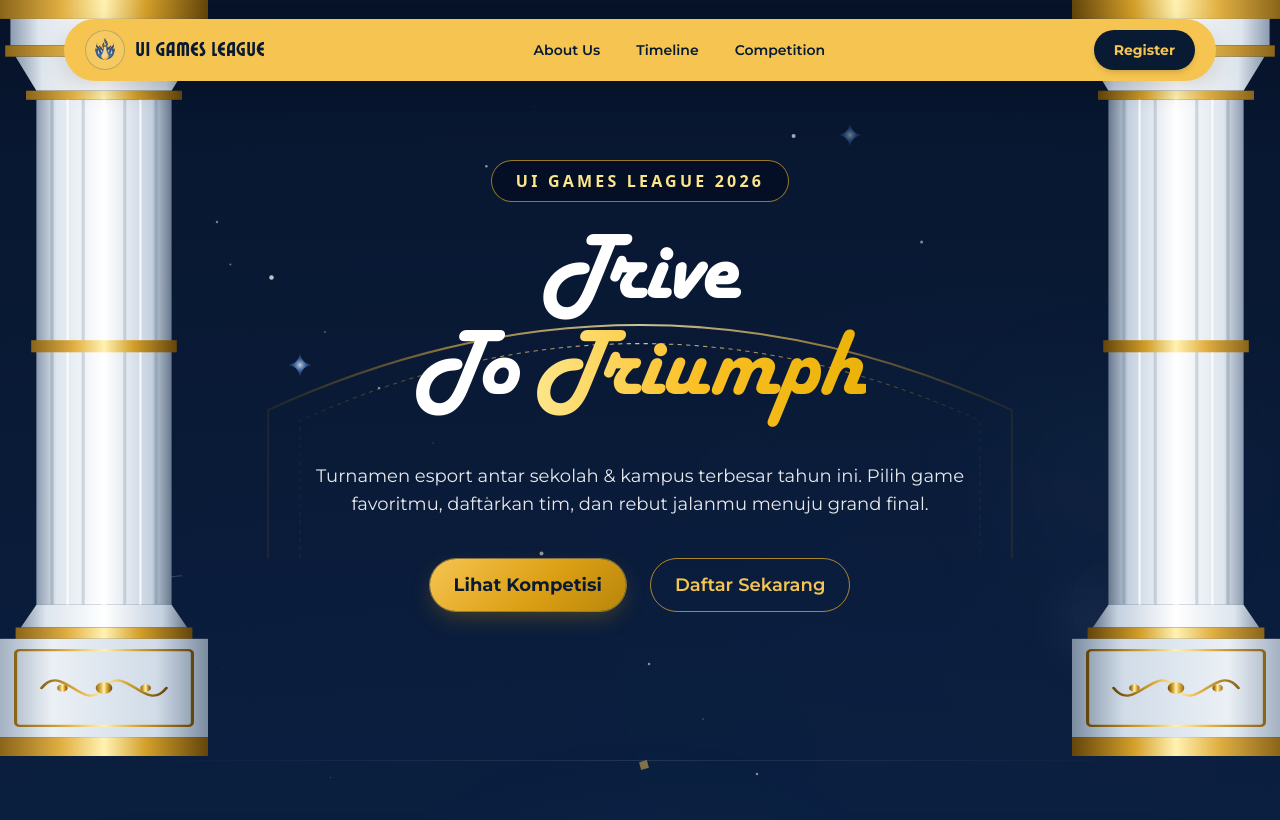
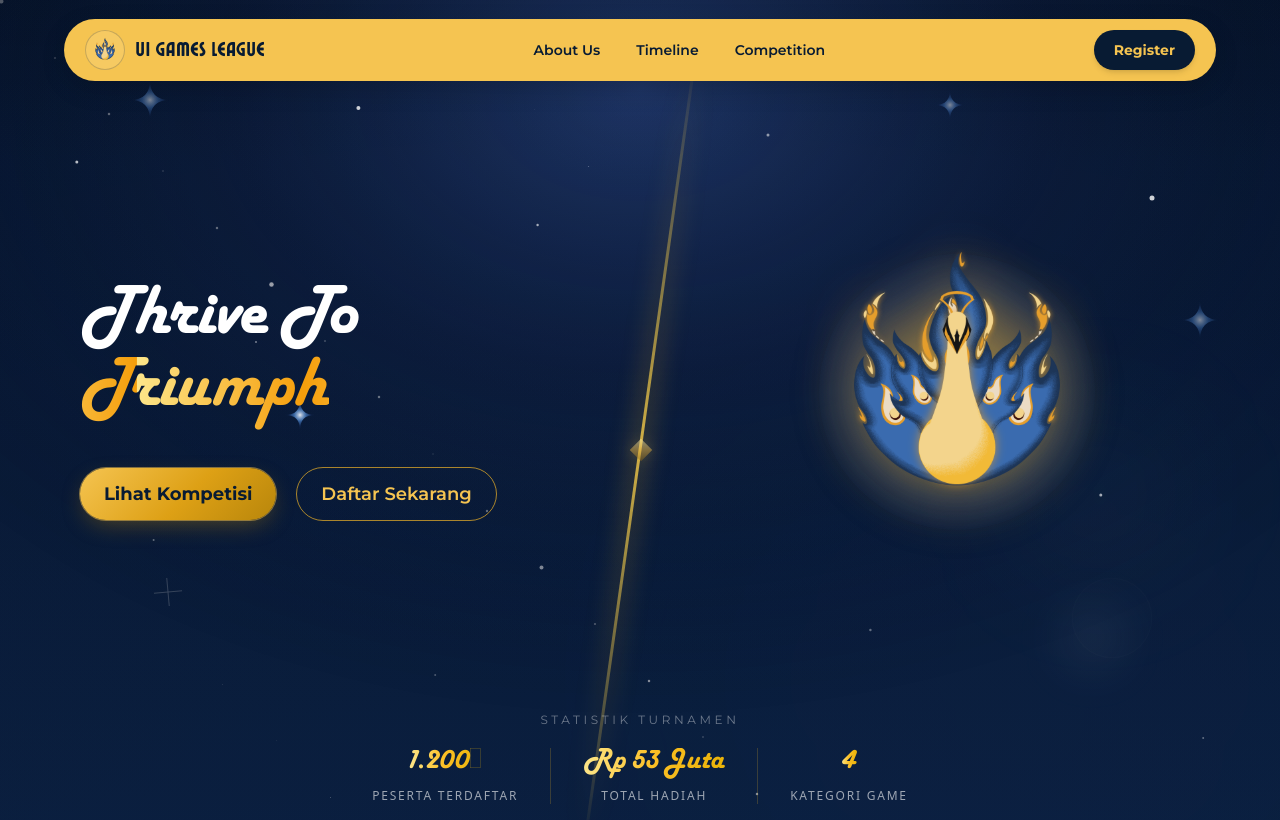
Before and after one commit to alkhairiu/uigl00test, a React (Vite) app: page / in a window 1280 px wide. Shown: the top 820 px of the page. Built offline with nearby package versions, Linux system fonts and the light colour scheme; a web font is replaced by a local one.

Commit message:
arif: redesign hero section

```diff
--- a/src/components/sections/Hero.jsx
+++ b/src/components/sections/Hero.jsx
@@ -1,4 +1,5 @@
 import { Link } from "react-router-dom";
+import { useEffect, useMemo, useRef, useState } from "react";
 
 const stats = [
   {
@@ -15,14 +16,80 @@ const stats = [
   },
 ];
 
-// 1. Background Bintang
-function BackgroundStars() {
+
+const LOGO_SRC = "/vite.svg";
+
+function prefersReducedMotion() {
+  if (typeof window === "undefined") return false;
+  return window.matchMedia("(prefers-reduced-motion: reduce)").matches;
+}
+
+// Keyframes lokal khusus section ini — tidak menyentuh tailwind.config
+function HeroStyles() {
+  return (
+    <style>{`
+      @keyframes hero-float {
+        0%, 100% { transform: translateY(0px); }
+        50% { transform: translateY(-12px); }
+      }
+      @keyframes hero-pulse-glow {
+        0%, 100% { opacity: 0.5; filter: drop-shadow(0 0 6px rgba(226,177,68,0.35)); }
+        50% { opacity: 1; filter: drop-shadow(0 0 26px rgba(226,177,68,0.85)); }
+      }
+      @keyframes hero-shimmer {
+        0% { background-position: -200% 0; }
+        100% { background-position: 200% 0; }
+      }
+      @keyframes hero-rise {
+        from { opacity: 0; transform: translateY(22px); }
+        to { opacity: 1; transform: translateY(0); }
+      }
+      @keyframes hero-pop {
+        from { opacity: 0; transform: scale(0.85) translateY(14px); }
+        to { opacity: 1; transform: scale(1) translateY(0); }
+      }
+      @keyframes hero-bounce-y {
+        0%, 100% { transform: translateY(0); }
+        50% { transform: translateY(6px); }
+      }
+      @keyframes ember-rise {
+        0% { transform: translateY(0) scale(0.6); opacity: 0; }
+        15% { opacity: 1; }
+        90% { opacity: 0.4; }
+        100% { transform: translateY(-170px) scale(1); opacity: 0; }
+      }
+      .hero-rise { opacity: 0; animation: hero-rise 0.8s cubic-bezier(0.22, 1, 0.36, 1) forwards; }
+      .hero-pop { opacity: 0; animation: hero-pop 0.9s cubic-bezier(0.22, 1, 0.36, 1) forwards; }
+      .hero-float { animation: hero-float 5s ease-in-out infinite; }
+      .hero-pulse-glow { animation: hero-pulse-glow 2.6s ease-in-out infinite; }
+      .hero-shimmer-text { background-size: 200% auto; animation: hero-shimmer 3.5s linear infinite; }
+      .hero-scroll-cue { animation: hero-bounce-y 1.8s ease-in-out infinite; }
+      .hero-ember { position: absolute; bottom: 12%; border-radius: 9999px; animation-name: ember-rise; animation-timing-function: ease-out; animation-iteration-count: infinite; }
+      @media (prefers-reduced-motion: reduce) {
+        .hero-rise, .hero-pop, .hero-float, .hero-pulse-glow, .hero-shimmer-text, .hero-scroll-cue, .hero-ember {
+          animation: none !important;
+          opacity: 1 !important;
+          transform: none !important;
+        }
+      }
+    `}</style>
+  );
+}
+
+// Latar bintang + nebula, sedikit parallax mengikuti kursor di seluruh section
+function BackgroundStars({ offsetX, offsetY }) {
   return (
     <svg
-      className="absolute inset-0 w-full h-full pointer-events-none z-0 opacity-80"
+      className="absolute inset-0 w-full h-full pointer-events-none z-0 opacity-90 transition-transform duration-300 ease-out"
+      style={{ transform: `translate(${offsetX * 8}px, ${offsetY * 8}px)` }}
       xmlns="http://www.w3.org/2000/svg"
     >
       <defs>
+        <radialGradient id="nebula-glow" cx="50%" cy="10%" r="70%">
+          <stop offset="0%" stopColor="#3B5BA8" stopOpacity="0.5" />
+          <stop offset="45%" stopColor="#16264F" stopOpacity="0.3" />
+          <stop offset="100%" stopColor="#050e24" stopOpacity="0" />
+        </radialGradient>
         <radialGradient id="star-glow" cx="50%" cy="50%" r="50%">
           <stop offset="0%" stopColor="#FFFFFF" stopOpacity="1" />
           <stop offset="40%" stopColor="#60A5FA" stopOpacity="0.6" />
@@ -30,197 +97,294 @@ function BackgroundStars() {
         </radialGradient>
       </defs>
 
+      <rect x="0" y="0" width="100%" height="100%" fill="url(#nebula-glow)" />
+
       <g fill="url(#star-glow)">
         <path d="M 150 80 Q 150 100 130 100 Q 150 100 150 120 Q 150 100 170 100 Q 150 100 150 80 Z" className="animate-pulse" />
-        <path d="M 850 120 Q 850 135 835 135 Q 850 135 850 150 Q 850 135 865 135 Q 850 135 850 120 Z" className="animate-pulse" />
-        <path d="M 300 350 Q 300 365 285 365 Q 300 365 300 380 Q 300 365 315 365 Q 300 365 300 350 Z" />
-        <path d="M 1150 250 Q 1150 270 1130 270 Q 1150 270 1150 290 Q 1150 270 1170 270 Q 1150 270 1150 250 Z" className="animate-pulse" />
+        <path d="M 950 90 Q 950 105 935 105 Q 950 105 950 120 Q 950 105 965 105 Q 950 105 950 90 Z" className="animate-pulse" />
+        <path d="M 300 400 Q 300 415 285 415 Q 300 415 300 430 Q 300 415 315 415 Q 300 415 300 400 Z" />
+        <path d="M 1200 300 Q 1200 320 1180 320 Q 1200 320 1200 340 Q 1200 320 1220 320 Q 1200 320 1200 300 Z" className="animate-pulse" />
       </g>
 
       <g fill="#FFFFFF">
-        <circle cx="8%" cy="15%" r="1.5" opacity="0.8" />
-        <circle cx="18%" cy="35%" r="1" opacity="0.5" />
-        <circle cx="25%" cy="10%" r="2" opacity="0.9" />
-        <circle cx="38%" cy="22%" r="1.2" opacity="0.7" />
-        <circle cx="62%" cy="18%" r="2" opacity="0.8" />
-        <circle cx="72%" cy="32%" r="1.5" opacity="0.6" />
-        <circle cx="92%" cy="28%" r="2.5" opacity="0.9" />
-        <circle cx="88%" cy="60%" r="1.5" opacity="0.7" />
+        <circle cx="6%" cy="18%" r="1.5" opacity="0.8" />
+        <circle cx="12%" cy="60%" r="1" opacity="0.4" />
+        <circle cx="20%" cy="38%" r="1" opacity="0.5" />
+        <circle cx="28%" cy="12%" r="2" opacity="0.9" />
+        <circle cx="34%" cy="75%" r="1" opacity="0.3" />
+        <circle cx="42%" cy="25%" r="1.2" opacity="0.7" />
+        <circle cx="60%" cy="15%" r="1.5" opacity="0.6" />
+        <circle cx="68%" cy="70%" r="1.2" opacity="0.4" />
+        <circle cx="76%" cy="35%" r="1.5" opacity="0.6" />
+        <circle cx="90%" cy="22%" r="2.5" opacity="0.9" />
+        <circle cx="86%" cy="55%" r="1.5" opacity="0.7" />
+        <circle cx="94%" cy="82%" r="1" opacity="0.4" />
       </g>
     </svg>
   );
 }
 
-// 2. Desain Tiang Modern (Futuristic Pylon / Esports Pillar)
-function LeftPillarSVG() {
+// Pembatas diagonal ala "papan skor" antar dua kolom, hanya tampil di desktop
+function DiagonalDivider() {
   return (
-    <svg
-      viewBox="0 0 200 1000"
-      preserveAspectRatio="none"
-      className="w-full h-full"
-      xmlns="http://www.w3.org/2000/svg"
-    >
-      <defs>
-        <linearGradient id="gold-grad-left" x1="0%" y1="0%" x2="100%" y2="0%">
-          <stop offset="0%" stopColor="#8A6419" />
-          <stop offset="30%" stopColor="#E2B144" />
-          <stop offset="50%" stopColor="#FFF2B2" />
-          <stop offset="70%" stopColor="#D4A02A" />
-          <stop offset="100%" stopColor="#63450B" />
-        </linearGradient>
-
-        <linearGradient id="marble-shaft-left" x1="0%" y1="0%" x2="100%" y2="0%">
-          <stop offset="0%" stopColor="#8C9BB0" />
-          <stop offset="15%" stopColor="#DDE5ED" />
-          <stop offset="50%" stopColor="#FFFFFF" />
-          <stop offset="85%" stopColor="#C4D1DF" />
-          <stop offset="100%" stopColor="#69798E" />
-        </linearGradient>
-
-        <linearGradient id="pedestal-left" x1="0%" y1="0%" x2="100%" y2="0%">
-          <stop offset="0%" stopColor="#A3B1C2" />
-          <stop offset="25%" stopColor="#EBF0F5" />
-          <stop offset="75%" stopColor="#D1DCE8" />
-          <stop offset="100%" stopColor="#7B8CA0" />
-        </linearGradient>
-      </defs>
-
-      <rect x="0" y="0" width="200" height="25" fill="url(#gold-grad-left)" />
-      <rect x="10" y="25" width="180" height="35" fill="url(#marble-shaft-left)" />
-      <rect x="5" y="60" width="190" height="15" fill="url(#gold-grad-left)" />
-      <path d="M15,75 L185,75 L165,120 L35,120 Z" fill="url(#marble-shaft-left)" />
-      <rect x="25" y="120" width="150" height="12" fill="url(#gold-grad-left)" />
-
-      <rect x="35" y="132" width="130" height="668" fill="url(#marble-shaft-left)" />
-
-      {/* Garis Motif Pilar */}
-      <line x1="50" y1="132" x2="50" y2="800" stroke="rgba(100,116,139,0.3)" strokeWidth="3" />
-      <line x1="65" y1="132" x2="65" y2="800" stroke="rgba(255,255,255,0.8)" strokeWidth="2" />
-      <line x1="80" y1="132" x2="80" y2="800" stroke="rgba(100,116,139,0.25)" strokeWidth="3" />
-      <line x1="100" y1="132" x2="100" y2="800" stroke="rgba(255,255,255,0.9)" strokeWidth="4" />
-      <line x1="120" y1="132" x2="120" y2="800" stroke="rgba(100,116,139,0.25)" strokeWidth="3" />
-      <line x1="135" y1="132" x2="135" y2="800" stroke="rgba(255,255,255,0.8)" strokeWidth="2" />
-      <line x1="150" y1="132" x2="150" y2="800" stroke="rgba(100,116,139,0.3)" strokeWidth="3" />
-
-      <rect x="30" y="450" width="140" height="16" fill="url(#gold-grad-left)" />
-
-      <path d="M35,800 L165,800 L180,830 L20,830 Z" fill="url(#marble-shaft-left)" />
-      <rect x="15" y="830" width="170" height="15" fill="url(#gold-grad-left)" />
-
-      <rect x="0" y="845" width="200" height="130" fill="url(#pedestal-left)" />
-
-      <rect x="15" y="860" width="170" height="100" fill="none" stroke="url(#gold-grad-left)" strokeWidth="3" rx="4" />
-      <path d="M 40,910 C 60,875 80,945 100,910 C 120,875 140,945 160,910" fill="none" stroke="url(#gold-grad-left)" strokeWidth="3" strokeLinecap="round" />
-      <circle cx="100" cy="910" r="8" fill="url(#gold-grad-left)" />
-      <circle cx="60" cy="910" r="5" fill="url(#gold-grad-left)" />
-      <circle cx="140" cy="910" r="5" fill="url(#gold-grad-left)" />
-
-      <rect x="0" y="975" width="200" height="25" fill="url(#gold-grad-left)" />
-    </svg>
-  );
-}
-
-// 3. Pilar Kanan
-function RightPillarSVG() {
-  return (
-    <div className="w-full h-full [transform:rotateY(180deg)]">
-      <LeftPillarSVG />
+    <div className="hidden lg:block absolute inset-y-[6%] left-1/2 w-px z-10 pointer-events-none">
+      <div className="absolute inset-0 -translate-x-1/2 skew-x-[-8deg] w-[3px] bg-gradient-to-b from-transparent via-amber-300/80 to-transparent" />
+      <div className="absolute inset-0 -translate-x-1/2 skew-x-[-8deg] w-3 blur-md bg-gradient-to-b from-transparent via-amber-400/30 to-transparent" />
+      <div className="hero-pulse-glow absolute top-1/2 left-1/2 -translate-x-1/2 -translate-y-1/2 w-4 h-4 rotate-45 bg-gradient-to-br from-[#FFF2B2] via-[#E2B144] to-[#8A6419]" />
     </div>
   );
 }
 
-function SloganArchHighlight() {
+// Percikan api mengambang di sekitar logo — jumlahnya bertambah saat logo disentuh kursor
+
+
+// Panggung logo: tilt 3D mengikuti kursor + lingkaran cahaya berdenyut + percikan api
+function LogoStage() {
+  const wrapperRef = useRef(null);
+  const [tilt, setTilt] = useState({ x: 0, y: 0 });
+  const [ignited, setIgnited] = useState(false);
+  const reduced = useMemo(prefersReducedMotion, []);
+
+  const handleMove = (e) => {
+    if (reduced) return;
+    const el = wrapperRef.current;
+    if (!el) return;
+    const rect = el.getBoundingClientRect();
+    const px = (e.clientX - rect.left) / rect.width - 0.5;
+    const py = (e.clientY - rect.top) / rect.height - 0.5;
+    setTilt({ x: py * -14, y: px * 16 });
+  };
+
+  const handleLeave = () => {
+    setTilt({ x: 0, y: 0 });
+    setIgnited(false);
+  };
+
   return (
-    <div className="absolute left-1/2 -translate-x-1/2 top-4 md:top-20 w-[95%] max-w-[850px] pointer-events-none z-0">
-      <svg
-        viewBox="0 0 800 320"
-        fill="none"
-        xmlns="http://www.w3.org/2000/svg"
-        className="w-full h-auto opacity-70 md:opacity-80"
+    <div className="relative w-[220px] h-[220px] sm:w-[280px] sm:h-[280px] md:w-[340px] md:h-[340px]">
+
+
+      {/* Cincin cahaya berdenyut di belakang logo */}
+      <div
+        className="hero-pulse-glow absolute inset-6 sm:inset-8 rounded-full"
+        style={{ background: "radial-gradient(circle, rgba(226,177,68,0.35) 0%, rgba(59,91,168,0.15) 55%, transparent 75%)" }}
+      />
+
+      <div style={{ perspective: "900px" }} className="absolute inset-0 hero-float">
+        <div
+          ref={wrapperRef}
+          onMouseMove={handleMove}
+          onMouseEnter={() => !reduced && setIgnited(true)}
+          onMouseLeave={handleLeave}
+          className="relative w-full h-full flex items-center justify-center cursor-pointer transition-transform duration-200 ease-out"
+          style={{ transform: `rotateX(${tilt.x}deg) rotateY(${tilt.y}deg)` }}
         >
-        <defs>
-          <linearGradient id="arch-gold" x1="0%" y1="0%" x2="100%" y2="0%">
-            <stop offset="0%" stopColor="#8A6419" stopOpacity="0.2" />
-            <stop offset="25%" stopColor="#E2B144" stopOpacity="0.8" />
-            <stop offset="50%" stopColor="#FFF2B2" stopOpacity="1" />
-            <stop offset="75%" stopColor="#E2B144" stopOpacity="0.8" />
-            <stop offset="100%" stopColor="#8A6419" stopOpacity="0.2" />
-          </linearGradient>
-        </defs>
-        <path d="M 50,300 L 50,160 Q 400,0 750,160 L 750,300" stroke="url(#arch-gold)" strokeWidth="2" fill="none" />
-        <path d="M 80,300 L 80,170 Q 400,25 720,170 L 720,300" stroke="url(#arch-gold)" strokeWidth="1" strokeDasharray="4 4" fill="none" />
-
-      </svg>
+          <img
+            src={LOGO_SRC}
+            alt="Lambang UI Games League 2026"
+            className="w-[100%] h-[100%] object-contain select-none pointer-events-none drop-shadow-[0_0_28px_rgba(226,177,68,0.45)]"
+            draggable={false}
+          />
+        </div>
+      </div>
     </div>
   );
 }
 
+
+
+function parseStat(raw) {
+  const match = raw.match(/\d[\d.]*/);
+  if (!match) return { prefix: raw, number: null, suffix: "" };
+  const numStr = match[0];
+  const idx = raw.indexOf(numStr);
+  return {
+    prefix: raw.slice(0, idx),
+    number: parseInt(numStr.replace(/\./g, ""), 10),
+    suffix: raw.slice(idx + numStr.length),
+  };
+}
+
+function AnimatedStat({ label, value, delay }) {
+  const { prefix, number, suffix } = parseStat(value);
+  const [display, setDisplay] = useState(0);
+
+  useEffect(() => {
+    if (number === null) return;
+    if (prefersReducedMotion()) {
+      setDisplay(number);
+      return;
+    }
+    let raf;
+    const duration = 1400;
+    const startTime = performance.now() + delay;
+
+    const tick = (now) => {
+      const elapsed = now - startTime;
+      if (elapsed < 0) {
+        raf = requestAnimationFrame(tick);
+        return;
+      }
+      const progress = Math.min(elapsed / duration, 1);
+      const eased = 1 - Math.pow(1 - progress, 3);
+      setDisplay(Math.round(number * eased));
+      if (progress < 1) raf = requestAnimationFrame(tick);
+    };
+    raf = requestAnimationFrame(tick);
+    return () => cancelAnimationFrame(raf);
+  }, [number, delay]);
+
+  return (
+    <div
+      className="hero-rise flex flex-col items-center px-6 sm:px-8 first:pl-0 last:pr-0 group"
+      style={{ animationDelay: `${0.9 + delay / 1000}s` }}
+    >
+      <span className="font-subheading text-transparent bg-clip-text bg-gradient-to-r from-amber-200 via-amber-400 to-yellow-500 text-xl sm:text-2xl md:text-3xl transition-transform duration-300 group-hover:scale-110">
+        {prefix}
+        {number !== null ? display.toLocaleString("id-ID") : ""}
+        {suffix}
+      </span>
+      <span className="font-sans text-white/60 text-[10px] sm:text-xs uppercase tracking-[0.15em] mt-1 text-center">
+        {label}
+      </span>
+    </div>
+  );
+}
+
+// Garis energi tipis dengan percikan berjalan, di bawah baris statistik
+
+// Tombol "magnetic" — sedikit menarik ke arah kursor + spotlight mengikuti kursor
+function MagneticButton({ to, variant, children }) {
+  const ref = useRef(null);
+  const [style, setStyle] = useState({});
+  const [spot, setSpot] = useState({ x: 50, y: 50 });
+
+  const handleMove = (e) => {
+    const el = ref.current;
+    if (!el) return;
+    const rect = el.getBoundingClientRect();
+    const relX = e.clientX - rect.left;
+    const relY = e.clientY - rect.top;
+    const moveX = ((relX - rect.width / 2) / (rect.width / 2)) * 6;
+    const moveY = ((relY - rect.height / 2) / (rect.height / 2)) * 6;
+    setStyle({ transform: `translate(${moveX}px, ${moveY}px)` });
+    setSpot({ x: (relX / rect.width) * 100, y: (relY / rect.height) * 100 });
+  };
+
+  return (
+    <Link
+      ref={ref}
+      to={to}
+      onMouseMove={handleMove}
+      onMouseLeave={() => setStyle({ transform: "translate(0px, 0px)" })}
+      style={style}
+      className={`relative overflow-hidden transition-transform duration-200 ease-out w-full sm:w-auto min-w-[180px] sm:min-w-[190px] text-base md:text-lg py-3 ${
+        variant === "gold" ? "btn-gold" : "btn-outline"
+      }`}
+    >
+      <span
+        className="pointer-events-none absolute inset-0 opacity-0 hover:opacity-100 transition-opacity duration-300"
+        style={{ background: `radial-gradient(120px circle at ${spot.x}% ${spot.y}%, rgba(255,242,178,0.35), transparent 70%)` }}
+      />
+      <span className="relative z-10">{children}</span>
+    </Link>
+  );
+}
+
 export default function Hero() {
+  const [mounted, setMounted] = useState(false);
+  const [parallax, setParallax] = useState({ x: 0, y: 0 });
+  const sectionRef = useRef(null);
+
+  useEffect(() => {
+    setMounted(true);
+  }, []);
+
+  const handleMouseMove = (e) => {
+    const el = sectionRef.current;
+    if (!el) return;
+    const rect = el.getBoundingClientRect();
+    setParallax({
+      x: ((e.clientX - rect.left) / rect.width - 0.5) * 2,
+      y: ((e.clientY - rect.top) / rect.height - 0.5) * 2,
+    });
+  };
+
+  const scrollToNext = () => {
+    const el = sectionRef.current;
+    const next = el?.nextElementSibling;
+    if (next) next.scrollIntoView({ behavior: "smooth" });
+    else window.scrollBy({ top: window.innerHeight, behavior: "smooth" });
+  };
+
   return (
     <section
-      className="
-        relative
-        w-full
-        max-w-[1500px]
-        mx-auto
-        px-10
-        sm:px-16
-        md:px-20
-        lg:px-24
-        pt-16
-        sm:pt-24
-        md:pt-40
-        pb-16
-        md:pb-36
-        text-center
-        overflow-hidden
-        {/* Latar belakang diperbarui agar lebih cerah menyerupai langit di gambar referensi */}
-      "
+      ref={sectionRef}
+      onMouseMove={handleMouseMove}
+      className="relative w-full max-w-[1600px] mx-auto px-6 sm:px-12 md:px-16 lg:px-20 pt-16 sm:pt-24 md:pt-28 pb-16 md:pb-24 overflow-hidden"
     >
-      <BackgroundStars />
+      <HeroStyles />
+      <BackgroundStars offsetX={parallax.x} offsetY={parallax.y} />
+      <DiagonalDivider />
 
-      <div className="absolute top-0 bottom-0 left-0 z-10 w-10 sm:w-20 md:w-36 lg:w-52 pointer-events-none select-none">
-        <LeftPillarSVG />
-      </div>
-
-      <div className="absolute top-0 bottom-0 right-0 z-10 w-10 sm:w-20 md:w-36 lg:w-52 pointer-events-none select-none">
-        <RightPillarSVG />
-      </div>
-
-      <div className="relative z-20 max-w-4xl mx-auto">
-        <SloganArchHighlight />
-
-        <div className="inline-flex items-center justify-center relative z-10 px-4 sm:px-6 py-1.5 sm:py-2 rounded-full border border-amber-400/60 bg-[#050e24]/90 backdrop-blur-md mb-4 sm:mb-6">
-          <span className="font-sans font-bold text-amber-200 text-xs sm:text-sm md:text-base tracking-[0.2em] uppercase">
-            UI Games League 2026
-          </span>
-        </div>
-
-        <h2 className="relative z-10 font-subheading text-white text-3xl xs:text-4xl sm:text-5xl md:text-7xl lg:text-8xl leading-[1.1] md:leading-[0.95] tracking-tight mt-2 sm:mt-4">
-          Trive
-          <br className="hidden md:block" />
-          {" "}To{" "}
-          <span className="text-transparent bg-clip-text bg-gradient-to-r from-amber-200 via-amber-400 to-yellow-500">
+      {mounted && (
+        <div className="pt-10 relative z-20 grid grid-cols-1 lg:grid-cols-[1.05fr_0.95fr] items-center gap-10 lg:gap-16 xl:gap-24 lg:min-h-[520px]">
+          {/* Kolom konten */}
+          <div className="text-center lg:text-left order-2 lg:order-1">
+            <h2
+              className="hero-rise font-subheading text-white text-3xl xs:text-4xl sm:text-5xl md:text-6xl lg:text-6xl xl:text-7xl leading-[1.05] tracking-tight mt-5 sm:mt-7"
+              style={{ animationDelay: "0.3s" }}
+            >
+              Thrive To{" "}
+              <span className="hero-shimmer-text text-transparent bg-clip-text bg-[linear-gradient(90deg,#FDE68A,#F59E0B,#FDE68A,#F59E0B)]">
                 Triumph
               </span>
             </h2>
 
-        <p className="relative z-10 font-body text-white/90 max-w-2xl mx-auto mt-5 sm:mt-7 text-sm sm:text-base md:text-lg leading-relaxed px-2 sm:px-0">
-          Turnamen esport antar sekolah &amp; kampus terbesar tahun ini.
-          Pilih game favoritmu, daftarkan tim, dan rebut jalanmu menuju
-          grand final.
-        </p>
-
-        <div className="relative z-10 flex flex-col sm:flex-row items-center justify-center gap-3.5 sm:gap-5 md:gap-6 mt-8 sm:mt-10 px-4 sm:px-0">
-          <Link to="/plan" className="btn-gold w-full sm:w-auto min-w-[180px] sm:min-w-[190px] text-base md:text-lg py-3">
+            <div
+              className="hero-rise flex flex-col sm:flex-row items-center justify-center lg:justify-start gap-3.5 sm:gap-5 mt-8"
+              style={{ animationDelay: "0.6s" }}
+            >
+              <MagneticButton to="/plan" variant="gold">
                 Lihat Kompetisi
-          </Link>
-
-          <Link to="/register" className="btn-outline w-full sm:w-auto min-w-[180px] sm:min-w-[190px] text-base md:text-lg py-3">
+              </MagneticButton>
+              <MagneticButton to="/register" variant="outline">
                 Daftar Sekarang
-          </Link>
+              </MagneticButton>
             </div>
           </div>
+
+          {/* Kolom visual — logo interaktif */}
+          <div className="order-1 lg:order-2 flex justify-center lg:justify-center">
+            <div className="hero-pop" style={{ animationDelay: "0.2s" }}>
+              <LogoStage />
+            </div>
+          </div>
+        </div>
+      )}
+
+      {/* Papan skor statistik */}
+      <div className="relative z-20 mt-14 md:mt-20">
+        <p className="hero-rise text-center text-white/40 text-[10px] sm:text-xs uppercase tracking-[0.3em] mb-5" style={{ animationDelay: "0.8s" }}>
+          Statistik Turnamen
+        </p>
+        <div className="flex flex-wrap items-center justify-center divide-x divide-amber-400/20">
+          {stats.map((stat, i) => (
+            <AnimatedStat key={stat.label} label={stat.label} value={stat.value} delay={i * 150} />
+          ))}
+        </div>
+
+      </div>
+
+      <button
+        onClick={scrollToNext}
+        aria-label="Gulir ke bawah"
+        className="hero-scroll-cue absolute bottom-4 left-1/2 -translate-x-1/2 z-20 text-amber-300/70 hover:text-amber-200 transition-colors"
+      >
+        <svg width="26" height="26" viewBox="0 0 24 24" fill="none" xmlns="http://www.w3.org/2000/svg">
+          <path d="M6 9L12 15L18 9" stroke="currentColor" strokeWidth="2" strokeLinecap="round" strokeLinejoin="round" />
+        </svg>
+      </button>
     </section>
   );
 }
```
Lines whose indentation alone changed are shown as unchanged.
